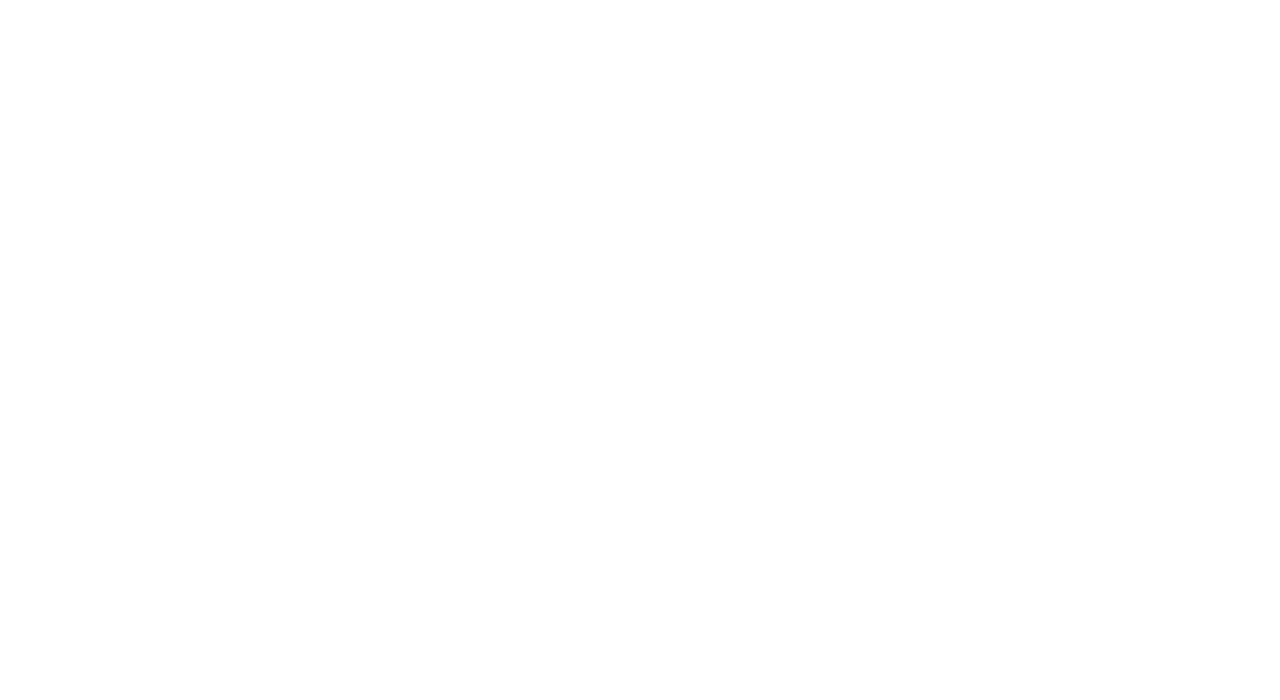
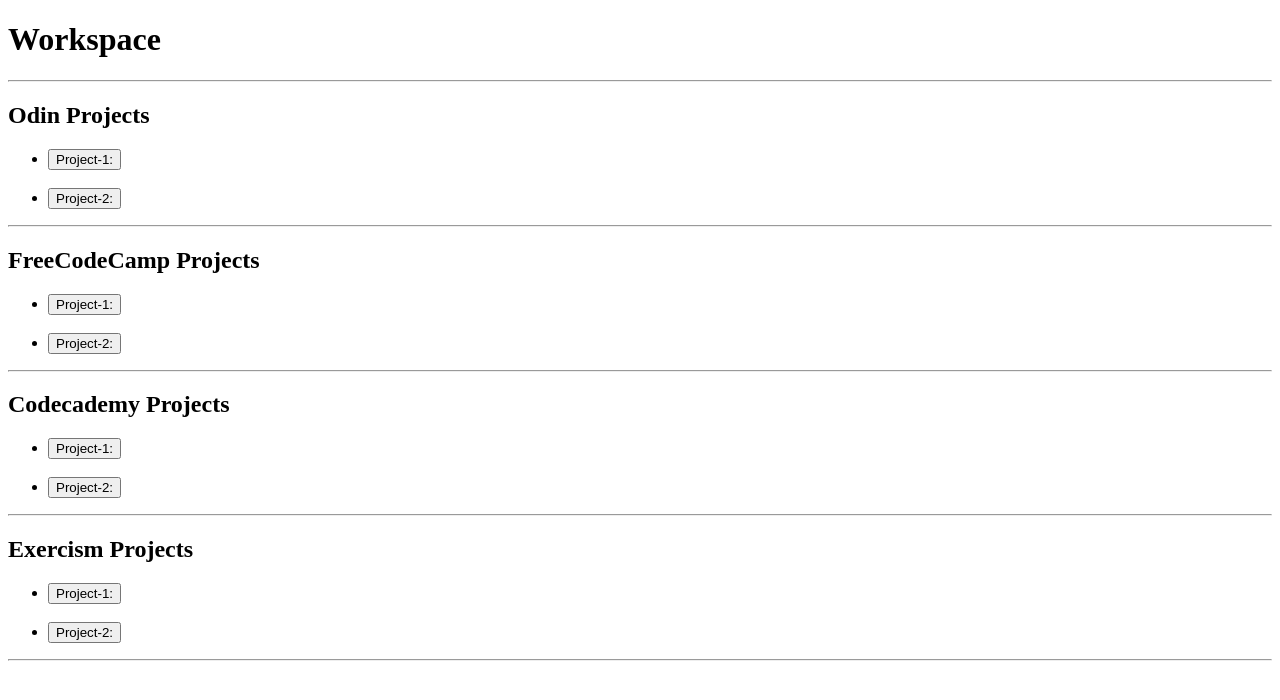
Before and after one commit to H-int0/Side-Stuff, a plain HTML site: page index.html in a window 1280 px wide. Drawn offline with Linux system fonts and the light colour scheme.

Commit message:
Added placeholding and initial content if README.md and index.html of the Workspace.

```diff
--- a/index.html
+++ b/index.html
@@ -3,24 +3,47 @@
   <head>
     <meta charset="UTF-8">
     <meta name="viewport" content="width=device-width, initial-scale=1.0">
-    <meta name="description" content="">
 
-    <meta property="og:title" content="">
-    <meta property="og:description" content="">
-    <meta property="og:type" content="website">
-    <meta property="og:url" content="">
-    <meta property="og:image" content="">
-
-    <title></title>
-
-    <!-- favicon -->  <link rel="icon" type="" href="">
-    <!-- preconnect --> <link rel="preconnect" href="">
-    <!-- fonts -->     <link rel="stylesheet" href="">
-    <!-- Main CSS -->  <link rel="stylesheet" href="">
-
-    <!-- JavaScript --> <script src=""></script>
+    <title>System Labs</title>
   </head>
   <body>
-
+    <h1>Workspace</h1>
+    <hr>
+    <div>
+      <h2>Odin Projects</h2>
+      <ul>
+        <li><a href=""><button>Project-1: </button></a></li>
+        <br>
+        <li><a href=""><button>Project-2: </button></a></li>
+      </ul>
+    </div>
+    <hr>
+    <div>
+      <h2>FreeCodeCamp Projects</h2>
+      <ul>
+        <li><a href=""><button>Project-1: </button></a></li>
+        <br>
+        <li><a href=""><button>Project-2: </button></a></li>
+      </ul>
+    </div>
+    <hr>
+    <div>
+      <h2>Codecademy Projects</h2>
+      <ul>
+        <li><a href=""><button>Project-1: </button></a></li>
+        <br>
+        <li><a href=""><button>Project-2: </button></a></li>
+      </ul>
+    </div>
+    <hr>
+    <div>
+      <h2>Exercism Projects</h2>
+      <ul>
+        <li><a href=""><button>Project-1: </button></a></li>
+        <br>
+        <li><a href=""><button>Project-2: </button></a></li>
+      </ul>
+    </div>
+    <hr>
   </body>
 </html>
```
Also changed, not shown: 1 other file.
